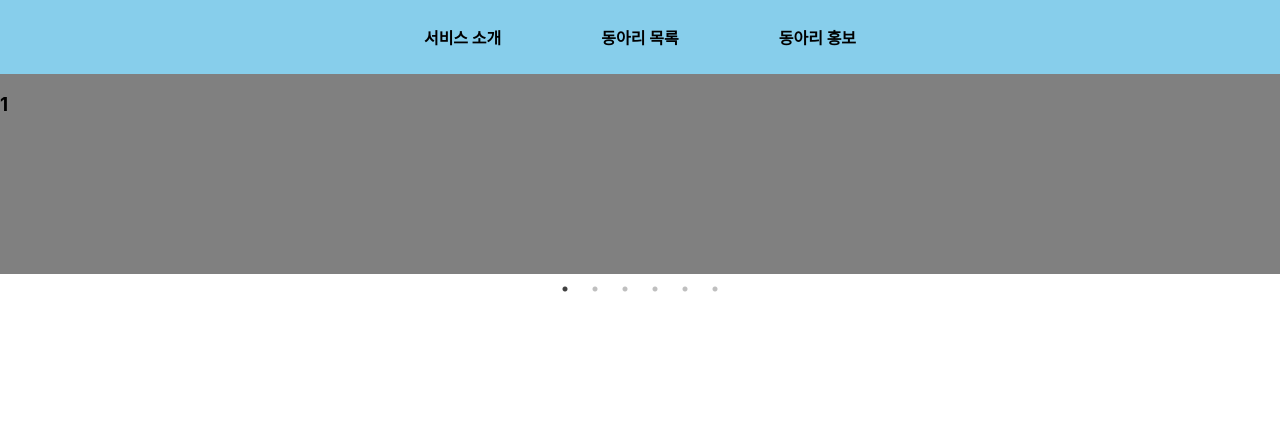
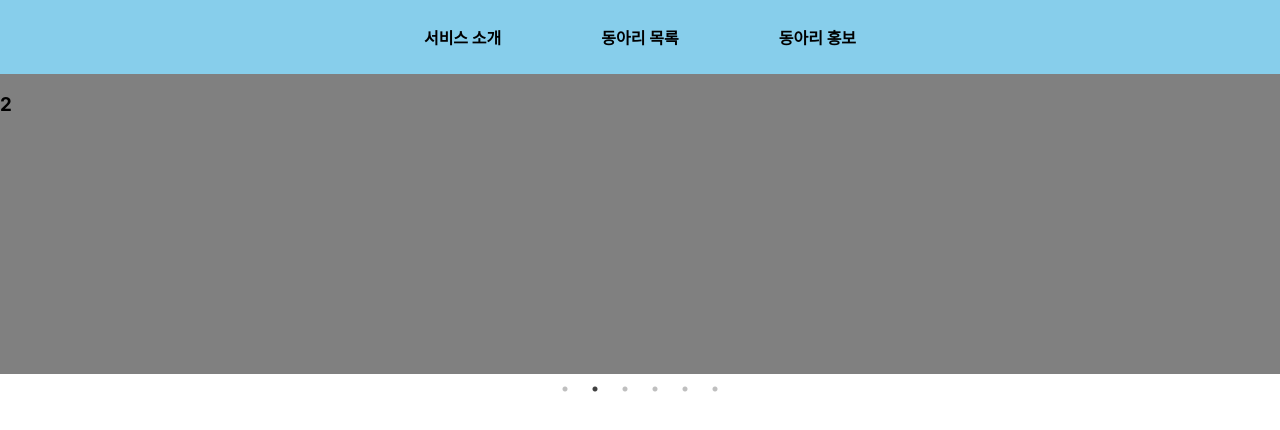
Before and after one commit to soonki-98/project-proto, a React (Create React App) app: page / in a window 1280 px wide. Shown: the top 430 px of the page. Built offline with nearby package versions, Linux system fonts and the light colour scheme.

Commit message:
배너 높이 변경

```diff
--- a/src/components/Banner.js
+++ b/src/components/Banner.js
@@ -5,7 +5,7 @@ import "slick-carousel/slick/slick-theme.css";
 import styled from "styled-components";
 
 const BannerBlock = styled.div`
-  height: 200px;
+  height: 300px;
   background-color: gray;
 `;
 
@@ -16,6 +16,7 @@ function Banner() {
     speed: 500,
     slidesToShow: 1,
     slidesToScroll: 1,
+    autoplay: true,
   };
   return (
     <div>
```
